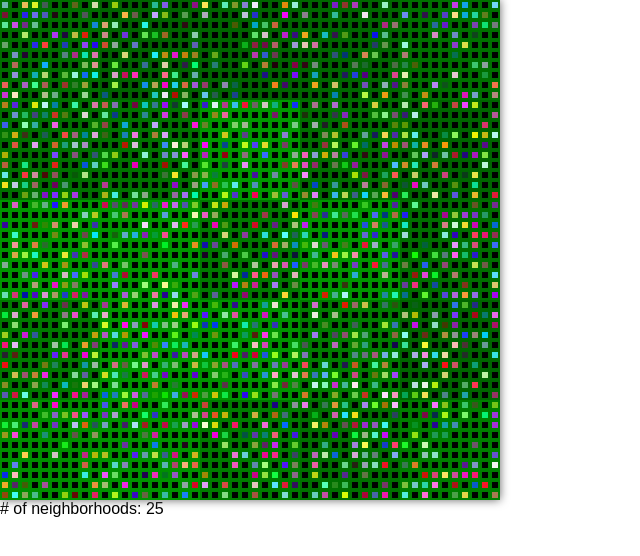
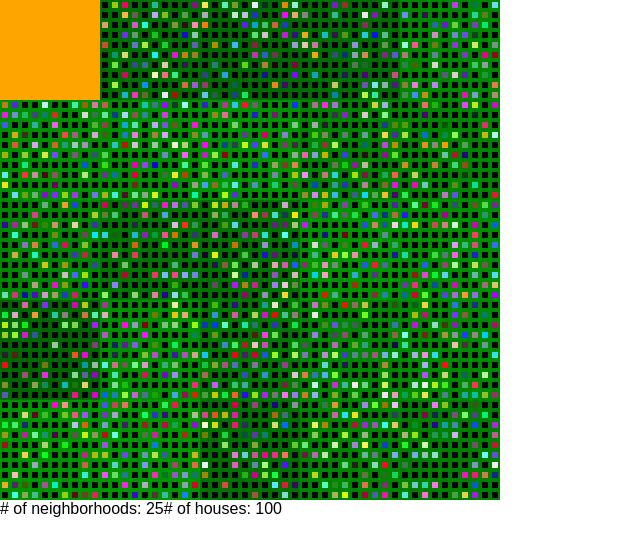
Before and after one commit to just2jays/pixel-places, a React (Create React App) app: page / in a window 1280 px wide. Both pictures are taken after a click on the element 50 px from the left and 50 px from the top of the page. Shown: the top 556 px of the page, without its empty margins (0-640 px from the left). Built offline with nearby package versions, Linux system fonts and the light colour scheme.

Commit message:
really nowhere

```diff
--- a/src/App.js
+++ b/src/App.js
@@ -6,10 +6,12 @@ class App extends Component {
   constructor(props) {
     super(props);
     this.state = {
-      neighborhoods: []
+      neighborhoods: [],
+      houses: []
     };
 
     this.onNeighborhoodsGenerated = this.onNeighborhoodsGenerated.bind(this);
+    this.onHousesGenerated = this.onHousesGenerated.bind(this);
   }
 
   onNeighborhoodsGenerated(neighborhoods) {
@@ -18,14 +20,23 @@ class App extends Component {
     })
   }
 
+  onHousesGenerated(houses) {
+    console.log(houses);
+    this.setState({
+      houses: [...this.state.houses, ...houses]
+    })
+  }
+
   render() {
     return (
       <React.Fragment>
         <Town
           onNeighborhoodsGenerated={this.onNeighborhoodsGenerated}
+          onHousesGenerated={this.onHousesGenerated}
         />
         <div className='town-info'>
           <span># of neighborhoods: {this.state.neighborhoods.length}</span>
+          <span># of houses: {this.state.houses.length}</span>
         </div>
       </React.Fragment>
     );
--- a/src/House/House.js
+++ b/src/House/House.js
@@ -33,7 +33,13 @@ class House extends Component {
     this.checkOwnersAwake();
   }
 
+  componentDidUpdate(){
+    // Notify the neighborhood of a change in a home
+    this.props.houseChanged(this.state);
+  }
+
   componentWillUnmount() {
+    // Don't check
     clearTimeout(this.checkAwakeTimeout);
   }
 
--- a/src/Neighborhood/Neighborhood.css
+++ b/src/Neighborhood/Neighborhood.css
@@ -0,0 +1,17 @@
+.neighborhood {
+    position: relative;
+}
+
+.neighborhood-info {
+    display: none;
+    background: orange;
+    height: 100%;
+    width: 100%;
+    position: absolute;
+    top: 0;
+    left: 0;
+}
+
+.neighborhood-info.show-info {
+    display: block;
+}
--- a/src/Neighborhood/Neighborhood.js
+++ b/src/Neighborhood/Neighborhood.js
@@ -7,10 +7,15 @@ class Neighborhood extends Component {
   constructor(props){
     super(props);
     this.state = {
-      homes: []
+      grassType: this.generateColor(),
+      homes: [],
+      showInfo: false
     }
 
     this.hoodElement = React.createRef();
+
+    this.houseStatusChanged = this.houseStatusChanged.bind(this);
+    this.toggleNeighborhoodInfo = this.toggleNeighborhoodInfo.bind(this);
   }
 
   componentDidMount() {
@@ -20,12 +25,15 @@ class Neighborhood extends Component {
         <House
           key={i}
           neighborhood={this.hoodElement}
+          houseChanged={this.houseStatusChanged}
         />
       );
     }
     this.setState({
       homes: homes
     });
+
+    this.props.onHousesGenerated(homes);
   }
 
   generateColor() {
@@ -39,6 +47,16 @@ class Neighborhood extends Component {
       // return '#' +  Math.random().toString(16).substr(-6);
   }
 
+  houseStatusChanged(house) {
+
+  }
+
+  toggleNeighborhoodInfo(){
+    this.setState({
+      showInfo: !this.state.showInfo
+    })
+  }
+
   render() {
     if(isEmpty(this.state.homes)) return null;
 
@@ -46,18 +64,24 @@ class Neighborhood extends Component {
       height: 100,
       width: 100,
       padding: 0,
-      backgroundColor: this.generateColor(),
       display: "inline-block",
-      cursor: "crosshair"
+      cursor: "crosshair",
+      backgroundColor: this.state.grassType
     };
+
+    console.log(this.state.homes);
 
     return(
       <div
         ref={this.hoodElement}
         style={cardStyle}
         className="neighborhood"
+        onClick={this.toggleNeighborhoodInfo}
       >
         {this.state.homes}
+        <div className={`neighborhood-info ${this.state.showInfo ? 'show-info' : ''}`}>
+
+        </div>
       </div>
     );
   }
--- a/src/Town/Town.css
+++ b/src/Town/Town.css
@@ -0,0 +1,9 @@
+.town-container {
+    height: 500px;
+    width: 500px;
+    padding: 0px;
+    background-color: "#999";
+    filter: "drop-shadow(0px 0px 5px #666)";
+    -webkit-filter: "drop-shadow(0px 0px 5px #666)";
+    font-size: 0px;
+}
--- a/src/Town/Town.js
+++ b/src/Town/Town.js
@@ -10,19 +10,16 @@ class Town extends Component {
       neighborhoods: []
     };
 
-    // refs
-    this.townElement = React.createRef();
-
-    // bindings
+    this.neighborhoodsPerTown = 25;
   }
 
   componentDidMount() {
     let neighborhoods = [];
-    for (var i = 0; i < 25; i++) {
+    for (var i = 0; i < this.neighborhoodsPerTown; i++) {
       neighborhoods.push(
         <Neighborhood
           key={i}
-          town={this.townElement}
+          {...this.props}
         />
       );
     }
@@ -34,22 +31,8 @@ class Town extends Component {
   }
 
   render() {
-    var cardStyle = {
-      height: 500,
-      width: 500,
-      padding: 0,
-      backgroundColor: "#999",
-      WebkitFilter: "drop-shadow(0px 0px 5px #666)",
-      filter: "drop-shadow(0px 0px 5px #666)",
-      fontSize: 0
-    };
-
     return(
-      <div
-        ref={this.townElement}
-        style={cardStyle}
-        className="town"
-      >
+      <div className="town-container">
         {this.state.neighborhoods}
       </div>
     );
```
